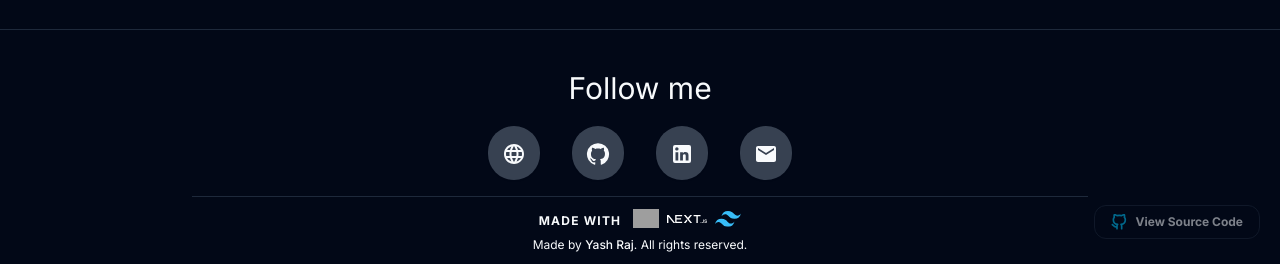
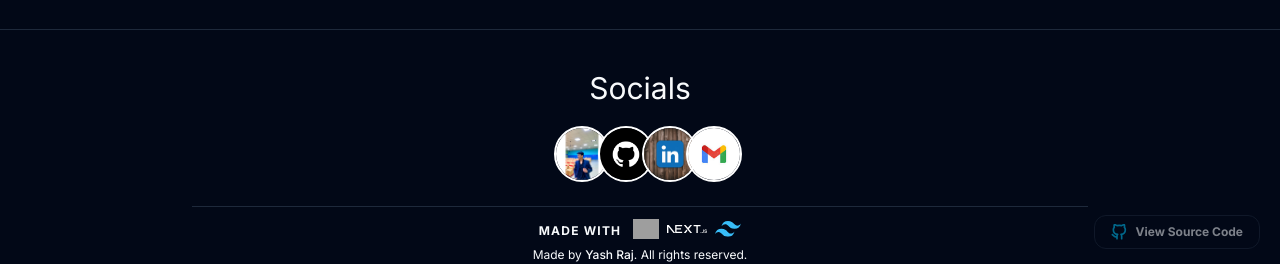
Before and after one commit to yashraj970/yash-raj-portfolio, a Next.js app: page /about in a window 1280 px wide. Shown: the part 1035-1299 px from the top of the page. Built offline with nearby package versions, Linux system fonts and the light colour scheme; grey boxes are pictures that could not be loaded.

Commit message:
Footer changed

```diff
--- a/src/components/Footer/Footer.tsx
+++ b/src/components/Footer/Footer.tsx
@@ -6,6 +6,7 @@ import LanguageIcon from "@mui/icons-material/Language";
 import GitHubIcon from "@mui/icons-material/GitHub";
 import LinkedInIcon from "@mui/icons-material/LinkedIn";
 import EmailIcon from "@mui/icons-material/Email";
+import { AnimatedTooltip } from "../ui/animated-tooltip";
 
 const socialLinks = [
   {
@@ -30,99 +31,45 @@ const socialLinks = [
   },
 ];
 
+const data = [
+  {
+    id: 1,
+    name: "Portfolio",
+    designation: "Yash Raj",
+    image: "/images/footerIcons/portfolio.jpg",
+    url: "https://yash-raj-portfolio.vercel.app/",
+  },
+  {
+    id: 2,
+    name: "Github",
+    designation: "yashraj970",
+    image: "/images/footerIcons/github.png",
+    url: "https://github.com/yashraj970",
+  },
+  {
+    id: 3,
+    name: "LinkedIn",
+    // designation: "Data Scientist",
+    image: "/images/footerIcons/linekdin.jpeg",
+    url: "https://www.linkedin.com/in/yash-raj-a9037b242/",
+  },
+  {
+    id: 4,
+    name: "Email",
+    designation: "itsyashraj970@gmail.com",
+    image: "/images/footerIcons/gmail.jpeg",
+    url: "mailto:itsyashraj970@gmail.com",
+  },
+];
+
 function Footer() {
   return (
     <footer className="flex flex-col w-full px-5 py-10 border-t border-fun-pink-darker z-5 bg-bg">
-      {/* <div className="w-full max-w-4xl m-auto grid grid-cols-2 sm:grid-cols-3 justify-between items-start">
-        {footer.columns.map((item, index) => {
-          return (
-            <div key={index} className="text-left mb-5 sm:mb-0">
-              <h4 className="uppercase text-fun-gray text-sm font-bold">
-                {item.title}
-              </h4>
-              <div>
-                {item.links.map((item, index) => {
-                  return (
-                    <div key={index} className="my-4">
-                      {item.leavesWebsite ? (
-                        <a
-                          href={item.link}
-                          target="_blank"
-                          className="items-center flex"
-                        >
-                          {item.icon && (
-                            <span className="pr-2 -mb-1">
-                              <Image
-                                src={item.icon}
-                                width={20}
-                                height={20}
-                                alt="icon"
-                              />
-                            </span>
-                          )}
-                          {item.name}
-                        </a>
-                      ) : (
-                        <Link href={item.link}>{item.name}</Link>
-                      )}
-                    </div>
-                  );
-                })}
-              </div>
-            </div>
-          );
-        })}
-        <div className="text-center col-span-2 sm:col-auto sm:text-left pt-8 sm:mt-0 sm:pt-0 text-fun-gray border-t border-fun-pink-dark sm:border-0">
-          <h4 className="uppercase text-fun-gray text-sm font-bold">
-            Support My Work
-          </h4>
-          <div className="space-y-2 mt-4 w-full flex items-center sm:items-start flex-col">
-            {footer.support.buymeacoffee !== "" && (
-              <div>
-                <a
-                  href={`https://buymeacoffee.com/${footer.support.buymeacoffee}`}
-                  target="_blank"
-                >
-                  <img
-                    src="/static/misc/buy-me-a-coffee.svg"
-                    className="h-12 mr-2 hover:opacity-80 opacity-100 transition-opacity"
-                  />
-                </a>
-              </div>
-            )}
-            {footer.support.paypal !== "" && (
-              <div>
-                <a
-                  href={`https://paypal.me/${footer.support.paypal}`}
-                  target="_blank"
-                >
-                  <img
-                    src="/static/misc/paypal.svg"
-                    className="h-12 mr-2 hover:opacity-80 opacity-100 transition-opacity"
-                  />
-                </a>
-              </div>
-            )}
-            <p className="text-fun-gray text-xs pt-1">
-              {footer.support.message}
-            </p>
-          </div>
+      <div className="flex flex-col items-center">
+        <p className="text-3xl mb-5">Socials</p>
+        <div className="flex flex-row gap-1 items-center justify-center mb-2 w-full">
+          <AnimatedTooltip items={data} />
         </div>
-      </div> */}
-      <div className="flex flex-col items-center">
-        <p className="text-3xl mb-5">Follow me</p>
-        <ul className="flex gap-4 sm:gap-8">
-          {socialLinks.map((link) => (
-            <a
-              href={link.url}
-              target="__blank"
-              key={link.id}
-              className="bg-gray-200 dark:bg-gray-700 cursor-pointer rounded-full shadow-sm p-3 sm:p-3.5 duration-300"
-            >
-              <i className="text-primary">{link.icon}</i>
-            </a>
-          ))}
-        </ul>
       </div>
       <div className="max-w-4xl w-full m-auto mt-8 pt-8 sm:mt-4 sm:pt-4 text-center text-fun-gray border-t border-fun-pink-dark">
         <p className="flex flex-col items-center justify-center ">
```
